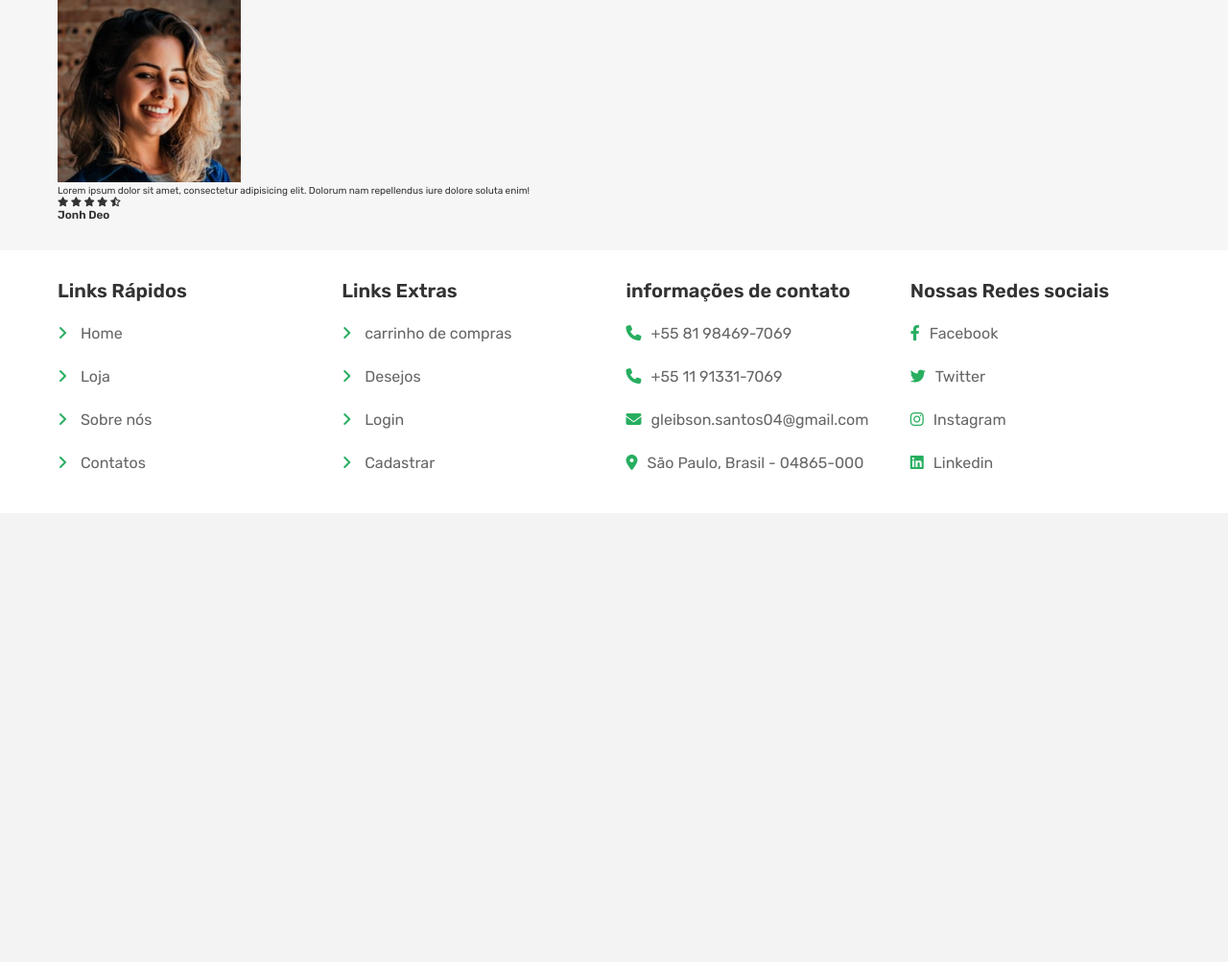
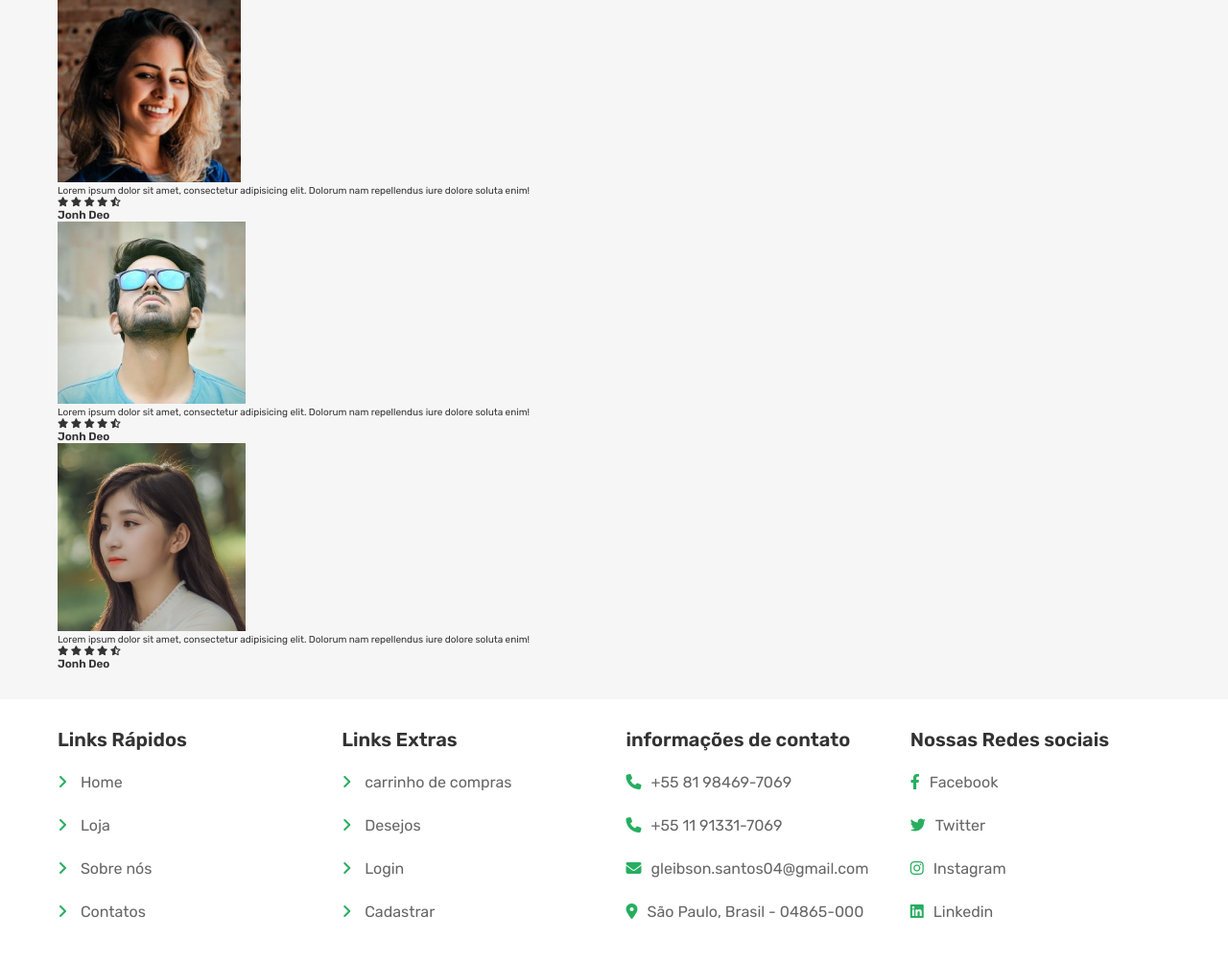
Before and after one commit to programer-Glei/Pjt_Quitanda, a PHP site: page /about.php in a window 1280 px wide. Shown: the part 1557-2560 px from the top of the page at 96% size. Before the commit the page ends 2047 px from the top, so only its background shows below. Run offline with PHP 8.4, Linux system fonts and the light colour scheme; the visitor is signed in with stand-in values (Sample User, id 1); data that the repository does not hold is empty; some libraries are stand-ins or nearby versions.

Commit message:
proximo comit

```diff
--- a/about.php
+++ b/about.php
@@ -92,6 +92,30 @@ if(!isset($user_id)){
                 </div>
                 <h3>Jonh Deo</h3>
             </div>
+            <div class="box">
+                <img src="img/pic-5.png" alt="">
+                <p>Lorem ipsum dolor sit amet, consectetur adipisicing elit. Dolorum nam repellendus iure dolore soluta enim!</p>
+                <div class="stars">
+                    <i class="fas fa-star"></i>
+                    <i class="fas fa-star"></i>
+                    <i class="fas fa-star"></i>
+                    <i class="fas fa-star"></i>
+                    <i class="fas fa-star-half-alt"></i>
+                </div>
+                <h3>Jonh Deo</h3>
+            </div>
+            <div class="box">
+                <img src="img/pic-6.png" alt="">
+                <p>Lorem ipsum dolor sit amet, consectetur adipisicing elit. Dolorum nam repellendus iure dolore soluta enim!</p>
+                <div class="stars">
+                    <i class="fas fa-star"></i>
+                    <i class="fas fa-star"></i>
+                    <i class="fas fa-star"></i>
+                    <i class="fas fa-star"></i>
+                    <i class="fas fa-star-half-alt"></i>
+                </div>
+                <h3>Jonh Deo</h3>
+            </div>
         </div>
     </section>
     <?php include 'footer.php'; ?>
```
